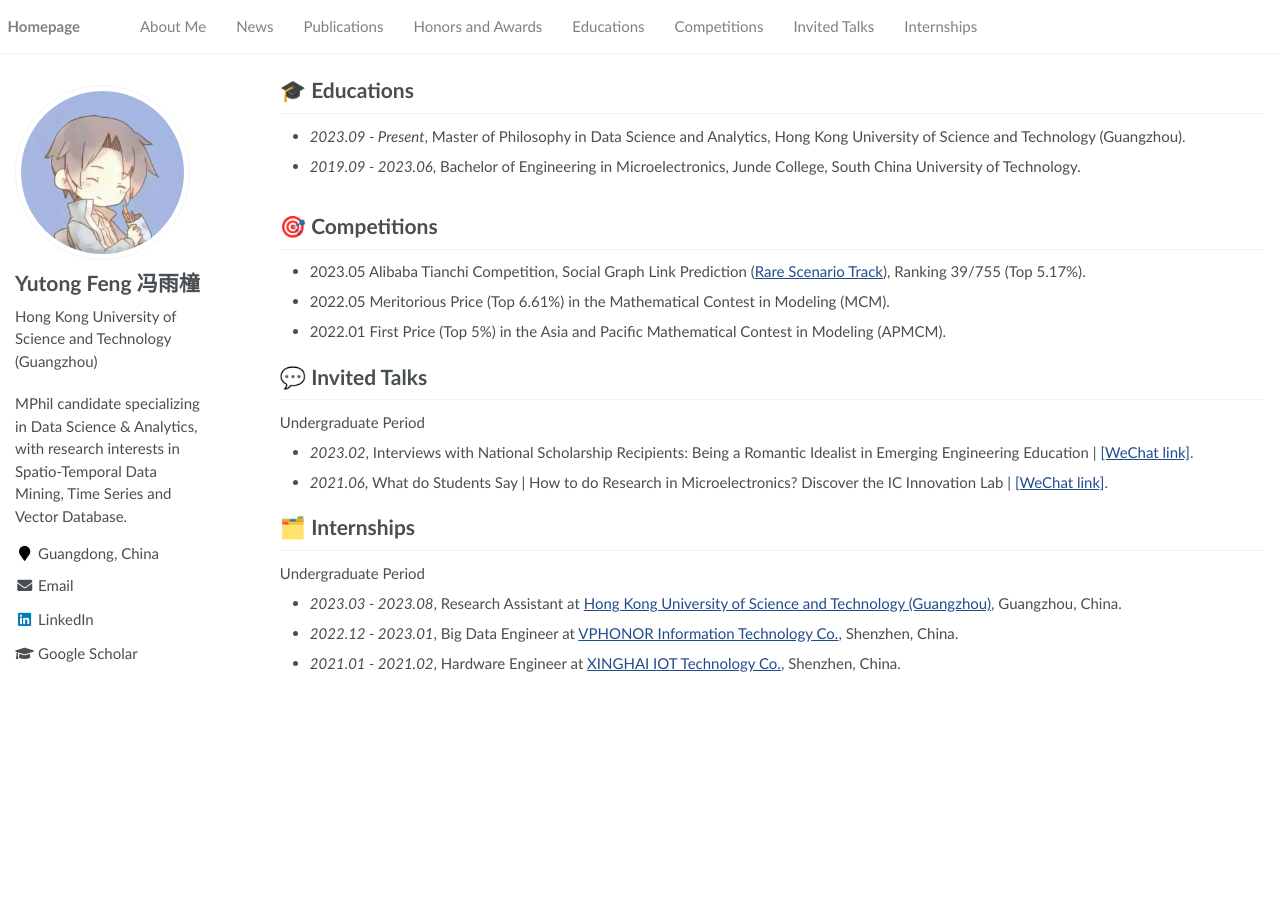
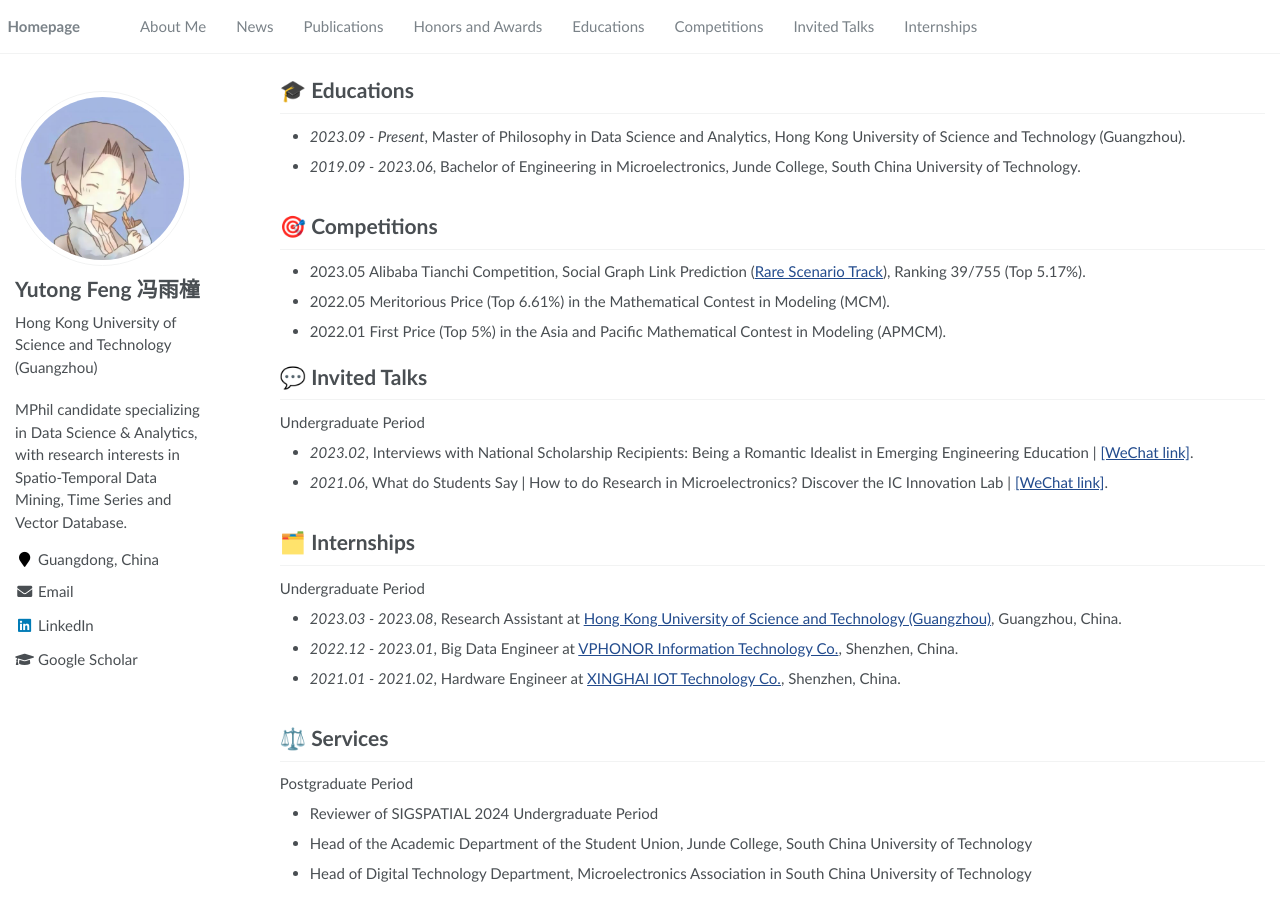
Before and after one commit to Yutong-Feng/yutong-feng.github.io, a Jekyll site: the page built from _pages/about.md, in a window 1280 px wide and 900 px high, scrolled down 1669 px. Built offline with Jekyll 4.4.1, drawn with Linux system fonts in a browser that asks for light colours; before the commit the page ends 2358 px from its top, so only the background shows below that.

Commit message:
Update about.md

```diff
--- a/_pages/about.md
+++ b/_pages/about.md
@@ -111,8 +111,17 @@ UrbanNeXus is a full-stack system that synergistically enhances urban sustainabi
 ### Details
 Will be updated soon ... -->
 
+<span class='anchor' id='internships'></span>
 # 🗂️ Internships
 Undergraduate Period
 - *2023.03 - 2023.08*, Research Assistant at [Hong Kong University of Science and Technology (Guangzhou)](https://www.hkust-gz.edu.cn/), Guangzhou, China.
 - *2022.12 - 2023.01*, Big Data Engineer at [VPHONOR Information Technology Co.](https://www.vphonor.com/), Shenzhen, China.
 - *2021.01 - 2021.02*, Hardware Engineer at [XINGHAI IOT Technology Co.](https://xh-iot.net/), Shenzhen, China.
+
+<span class='anchor' id='services'></span>
+# ⚖️ Services
+Postgraduate Period
+- Reviewer of SIGSPATIAL 2024
+Undergraduate Period
+- Head of the Academic Department of the Student Union, Junde College, South China University of Technology
+- Head of Digital Technology Department, Microelectronics Association in South China University of Technology
```
